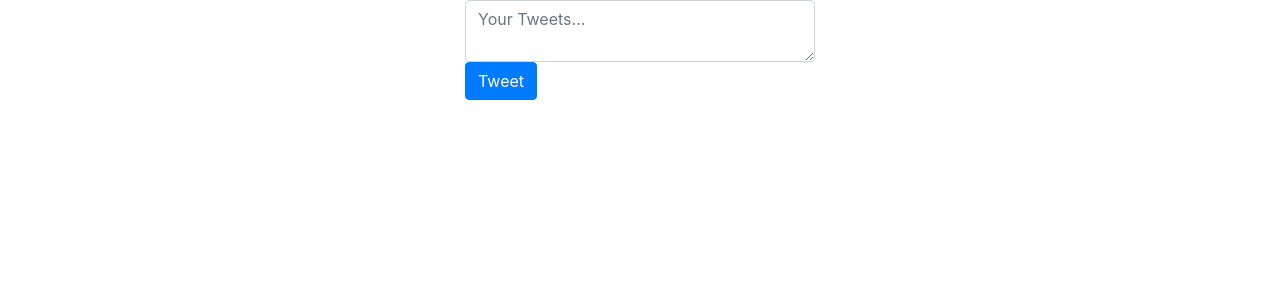
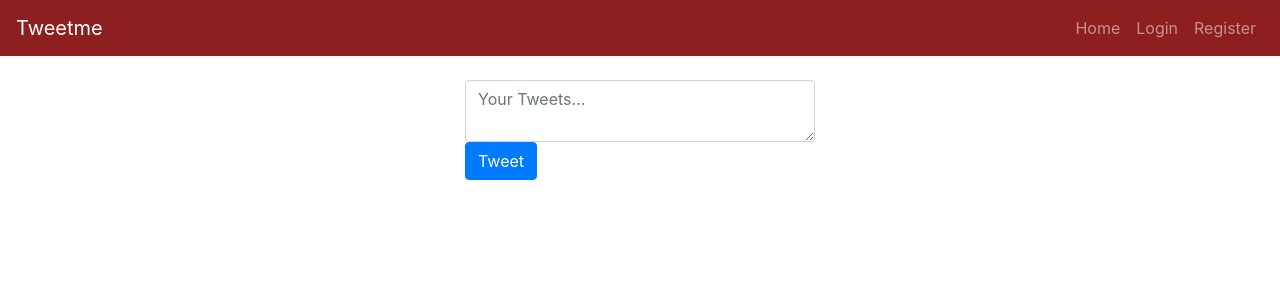
Before and after one commit to Muntaaha/tweet_mun, a Django app: page / in a window 1280 px wide. Shown: the top 300 px of the page. Run offline with Django 3.2, Linux system fonts and the light colour scheme; data that the repository does not hold is empty; some libraries are stand-ins or nearby versions.

Commit message:
added-navigation-bar

```diff
--- a/templates/base.html
+++ b/templates/base.html
@@ -16,6 +16,7 @@
     <title>Tweetme 2 {% block head_title %}{% endblock head_title%}</title>
   </head>
   <body>
+    {% include "components/navbar.html" %}
     <div class='container'>
       {% block content %}
       {% endblock content %}
--- /dev/null
+++ b/templates/components/navbar.html
@@ -0,0 +1,40 @@
+<nav class="navbar navbar-expand-lg navbar-dark bg-tweetme mb-4">
+    <a class="navbar-brand" href="/">Tweetme</a>
+    <button class="navbar-toggler" type="button" data-toggle="collapse" data-target="#navbarSupportedContent" aria-controls="navbarSupportedContent" aria-expanded="false" aria-label="Toggle navigation">
+      <span class="navbar-toggler-icon"></span>
+    </button>
+
+    <div class="collapse navbar-collapse" id="navbarSupportedContent">
+      <ul class="navbar-nav ml-auto">
+        <li class="nav-item">
+          <a class="nav-link" href="/">Home <span class="sr-only">(current)</span></a>
+        </li>
+        <!-- {% if request.user.is_authenticated %}
+        <li class="nav-item">
+          <a class="nav-link" href="/logout">Logout</a>
+        </li>
+
+        <li class="nav-item">
+          <a class="nav-link" href="/profile/edit">Edit</a>
+        </li>
+
+        {% else %} -->
+
+          <li class="nav-item">
+            <a class="nav-link" href="/login">Login</a>
+          </li>
+          <li class="nav-item">
+            <a class="nav-link" href="/register">Register</a>
+          </li>
+
+        <!-- {% endif %} -->
+
+
+
+      </ul>
+      <form class="form-inline my-2 my-lg-0 d-none">
+        <input class="form-control mr-sm-2" type="search" placeholder="Search" aria-label="Search">
+        <button class="btn btn-outline-success my-2 my-sm-0" type="submit">Search</button>
+      </form>
+    </div>
+  </nav>
--- a/templates/pages/home.html
+++ b/templates/pages/home.html
@@ -37,7 +37,7 @@ this is amazing!!!!
     const tweetsElement = document.getElementById("tweets")
     tweetsElement.innerHTML = "Loading..."
     function likeButton(tweet){
-        return "<button class='btn btn-primary' onclick=handleLiked("+tweet.id+","+tweet.likes+")>Like</button>"
+        return "<button class='btn btn-primary' onclick=handleLiked("+tweet.id+","+tweet.likes+")>"+tweet.likes+" Likes</button>"
     }
     function handleLiked(tweet_id, currentCount){
         console.log(tweet_id, currentCount)
@@ -67,118 +67,5 @@ this is amazing!!!!
         tweetsElement.innerHTML = finalTweetStr
     }
     xhr.send()
-// function handleTweetFormError(msg, display){
-//     var myErrorDiv = document.getElementById("tweet-create-form-error")
-//     if (display === true) {
-//         // show error
-//         myErrorDiv.setAttribute("class", "d-block alert alert-danger")
-//         myErrorDiv.innerText = msg
-//     } else {
-//         // hide error
-//         myErrorDiv.setAttribute("class", "d-none alert alert-danger")
-//     }
-// }
-
-// function handleTweetCreateFormDidSumbit(event) {
-//     event.preventDefault()
-//     const myForm = event.target
-//     const myFormData = new FormData(myForm)
-//     const url = myForm.getAttribute("action")
-//     const method = myForm.getAttribute("method")
-//     const xhr = new XMLHttpRequest()
-//     const responseType = "json"
-//     xhr.responseType = responseType
-//     xhr.open(method, url)
-//     xhr.setRequestHeader("HTTP_X_REQUESTED_WITH", "XMLHttpRequest")
-//     xhr.setRequestHeader("X-Requested-With", "XMLHttpRequest")
-//     xhr.onload = function() {
-//         if (xhr.status === 201) {
-//             handleTweetFormError("", false)
-//             const newTweetJson = xhr.response
-//             const newTweetElement = formatTweetElement(newTweetJson)
-//             const ogHtml = tweetsContainerElement.innerHTML
-//             tweetsContainerElement.innerHTML = newTweetElement + ogHtml
-//             myForm.reset()
-//         } else if (xhr.status === 400) {
-//             const errorJson = xhr.response
-//             const contentError = errorJson.content
-//             let contentErrorMsg;
-//             if (contentError) {
-//                 contentErrorMsg = contentError[0]
-//                 if (contentErrorMsg) {
-//                     handleTweetFormError(contentErrorMsg, true)
-//                 } else {
-//                     alert("An error occured. Please try again.")
-//                 }
-//             } else {
-//                 alert("An error occured. Please try again.")
-//             }
-//         } else if (xhr.status === 401) {
-//             alert("You must login!")
-//             window.location.href = "/login"
-//         } else if (xhr.status === 403) {
-//             alert("You must login!")
-//             window.location.href = "/login"
-//         }
-//         else if (xhr.status === 500) {
-//             alert("There was a server error, please try again.")
-//         }
-
-//     }
-//     xhr.onerror = function() {
-//         alert("An error occurred. Please try again later.")
-//     }
-//     xhr.send(myFormData)
-// }
-// const tweetCreateFormEl = document.getElementById("tweet-create-form")
-// tweetCreateFormEl.addEventListener("submit", handleTweetCreateFormDidSumbit)
-
-
-// const tweetsEl = document.getElementById("tweets")
-// function loadTweets(tweetsElement) {
-//     const xhr = new XMLHttpRequest()
-//     const method = 'GET' // "POST"
-//     const url = "/tweets"
-//     const responseType = "json"
-//     xhr.responseType = responseType
-//     xhr.open(method, url)
-//     xhr.onload = function() {
-//         const serverResponse = xhr.response
-//         const listedItems = serverResponse // array
-//         var finalTweetStr = ""
-//         var i;
-//         for (i=0;i<listedItems.length; i++) {
-//             var tweetObj = listedItems[i]
-//             var currentItem = formatTweetElement(tweetObj)
-//             finalTweetStr += currentItem
-//         }
-//         tweetsElement.innerHTML = finalTweetStr
-//     }
-//     xhr.send()
-// }
-// loadTweets(tweetsEl)
-
-// function handleTweetActionBtn(tweet_id, currentCount, action) {
-//     console.log(tweet_id, currentCount)
-//     const url = "/api/tweets/action"
-//     const method="POST"
-//     const data = JSON.stringify({
-//         id: tweet_id,
-//         action: action
-//     })
-//     const xhr = new XMLHttpRequest()
-//     const csrftoken = getCookie('csrftoken');
-//     xhr.open(method, url)
-//     xhr.setRequestHeader("Content-Type", "application/json")
-//     xhr.setRequestHeader("HTTP_X_REQUESTED_WITH", "XMLHttpRequest")
-//     xhr.setRequestHeader("X-Requested-With", "XMLHttpRequest")
-//     xhr.setRequestHeader("X-CSRFToken", csrftoken)
-//     xhr.onload = function() {
-//         // react.js this handle the state much better
-//         loadTweets(tweetsContainerElement)
-//     }
-//     xhr.send(data)
-//     return
-// }
 </script>
 {% endblock content %}
```
